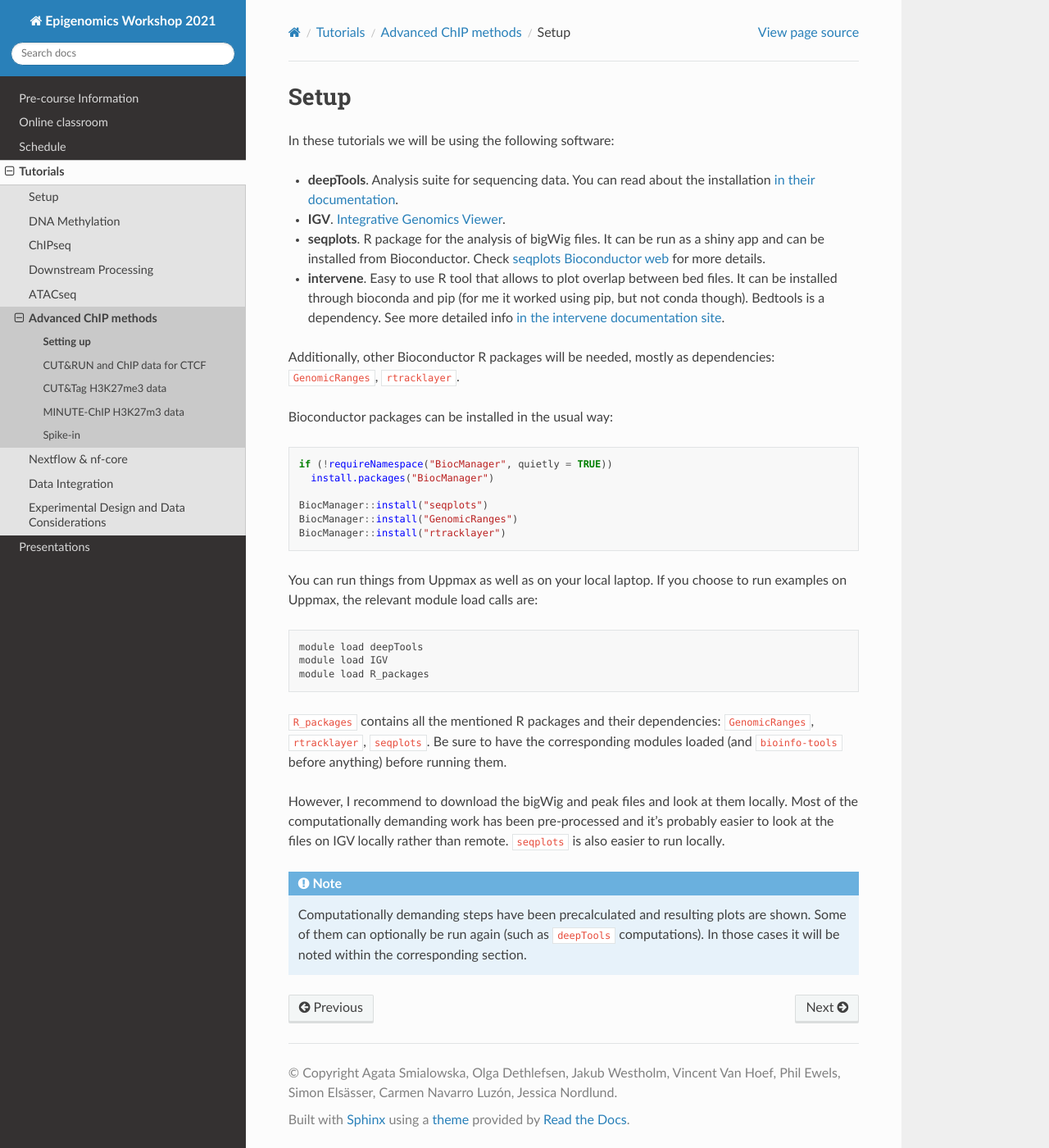
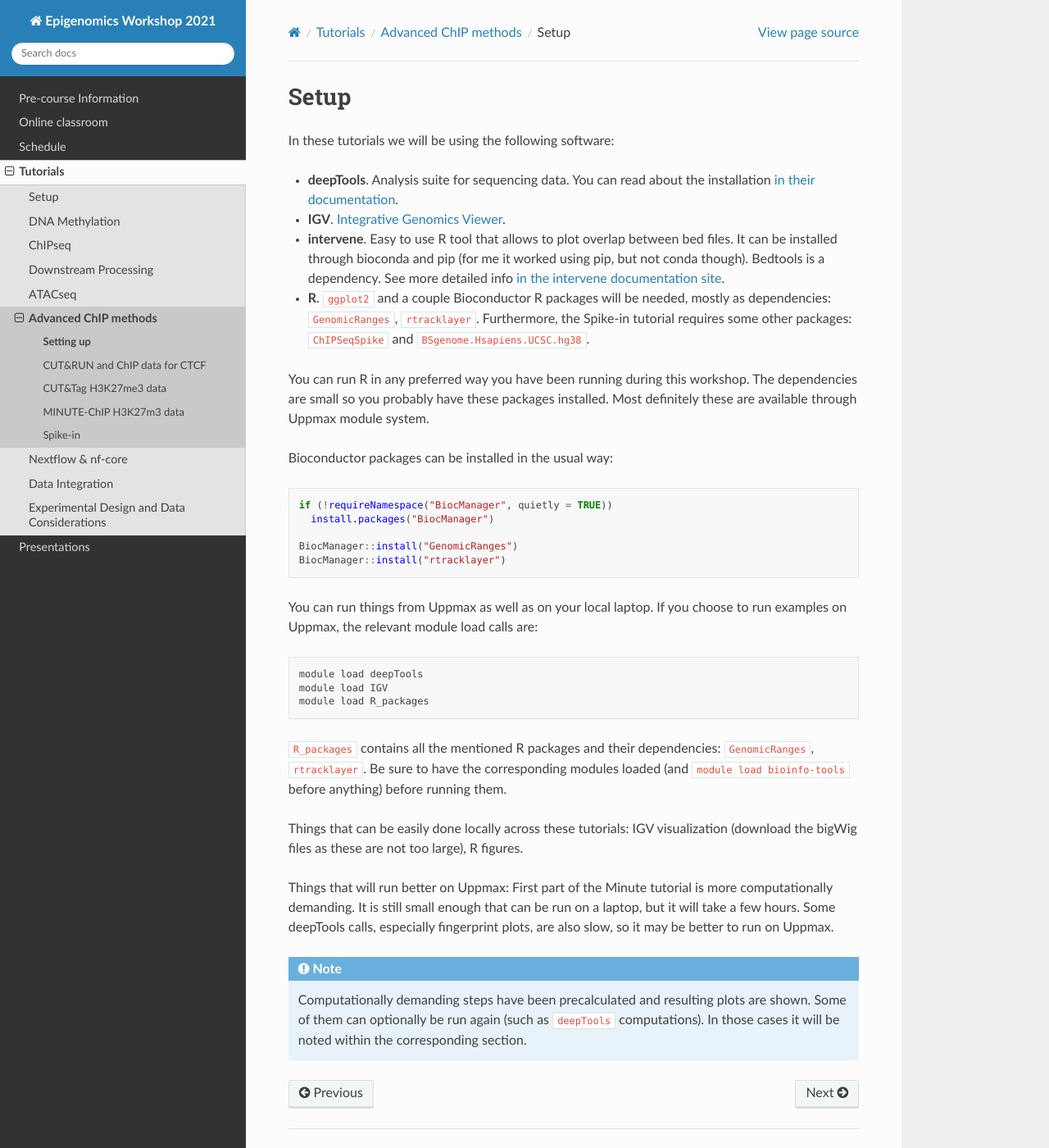
Before and after one commit to NBISweden/workshop-epigenomics-RTDs, a Sphinx documentation site: the page built from docs/content/tutorials/quantitativeChip/setup-quant-chip.rst, in a window 1280 px wide and 1400 px high. Shown: the whole window at 82% size. Built offline with Sphinx 7.4.7 and the Read the Docs theme 2.0.0, drawn with Linux system fonts in a browser that asks for light colours.

Commit message:
seqplots deprecated warnings and minor fixed

```diff
--- a/docs/content/tutorials/quantitativeChip/setup-quant-chip.rst
+++ b/docs/content/tutorials/quantitativeChip/setup-quant-chip.rst
@@ -9,10 +9,10 @@ In these tutorials we will be using the following software:
 
 - **deepTools**. Analysis suite for sequencing data. You can read about the installation `in their documentation <https://deeptools.readthedocs.io/en/develop/content/installation.html>`_.
 - **IGV**. `Integrative Genomics Viewer <http://software.broadinstitute.org/software/igv/>`_.
-- **seqplots**. R package for the analysis of bigWig files. It can be run as a shiny app and can be installed from Bioconductor. Check `seqplots Bioconductor web <https://bioconductor.org/packages/release/bioc/html/seqplots.html>`_ for more details.
 - **intervene**. Easy to use R tool that allows to plot overlap between bed files. It can be installed through bioconda and pip (for me it worked using pip, but not conda though). Bedtools is a dependency. See more detailed info `in the intervene documentation site <https://intervene.readthedocs.io/en/latest/install.html>`_.
+- **R**. :code:`ggplot2` and a couple Bioconductor R packages will be needed, mostly as dependencies: :code:`GenomicRanges`, :code:`rtracklayer`. Furthermore, the Spike-in tutorial requires some other packages: :code:`ChIPSeqSpike` and :code:`BSgenome.Hsapiens.UCSC.hg38`.
 
-Additionally, other Bioconductor R packages will be needed, mostly as dependencies: :code:`GenomicRanges`, :code:`rtracklayer`.
+You can run R in any preferred way you have been running during this workshop. The dependencies are small so you probably have these packages installed. Most definitely these are available through Uppmax module system.
 
 Bioconductor packages can be installed in the usual way:
 
@@ -21,7 +21,6 @@ Bioconductor packages can be installed in the usual way:
   if (!requireNamespace("BiocManager", quietly = TRUE))
     install.packages("BiocManager")
 
-  BiocManager::install("seqplots")
   BiocManager::install("GenomicRanges")
   BiocManager::install("rtracklayer")
 
@@ -34,10 +33,12 @@ You can run things from Uppmax as well as on your local laptop. If you choose to
   module load IGV
   module load R_packages
 
-:code:`R_packages` contains all the mentioned R packages and their dependencies: :code:`GenomicRanges`, :code:`rtracklayer`, :code:`seqplots`. Be sure to have the corresponding modules loaded (and :code:`bioinfo-tools` before anything) before running them.
+:code:`R_packages` contains all the mentioned R packages and their dependencies: :code:`GenomicRanges`, :code:`rtracklayer`. Be sure to have the corresponding modules loaded (and :code:`module load bioinfo-tools` before anything) before running them.
 
-However, I recommend to download the bigWig and peak files and look at them locally. Most of the computationally demanding work has been pre-processed and it's probably easier to look at the files on
-IGV locally rather than remote. ``seqplots`` is also easier to run locally.
+
+Things that can be easily done locally across these tutorials: IGV visualization (download the bigWig files as these are not too large), R figures.
+
+Things that will run better on Uppmax: First part of the Minute tutorial is more computationally demanding. It is still small enough that can be run on a laptop, but it will take a few hours. Some deepTools calls, especially fingerprint plots, are also slow, so it may be better to run on Uppmax.
 
 .. note::
     Computationally demanding steps have been precalculated and resulting plots are shown. Some of them can optionally be run again (such as ``deepTools`` computations). In those cases it will be noted within the corresponding section.
```
Also changed, not shown: docs/content/tutorials/quantitativeChip/cut-and-run-data.rst (+12 -3 lines), docs/content/tutorials/quantitativeChip/cut-and-tag-data.rst (+4 -6 lines).
